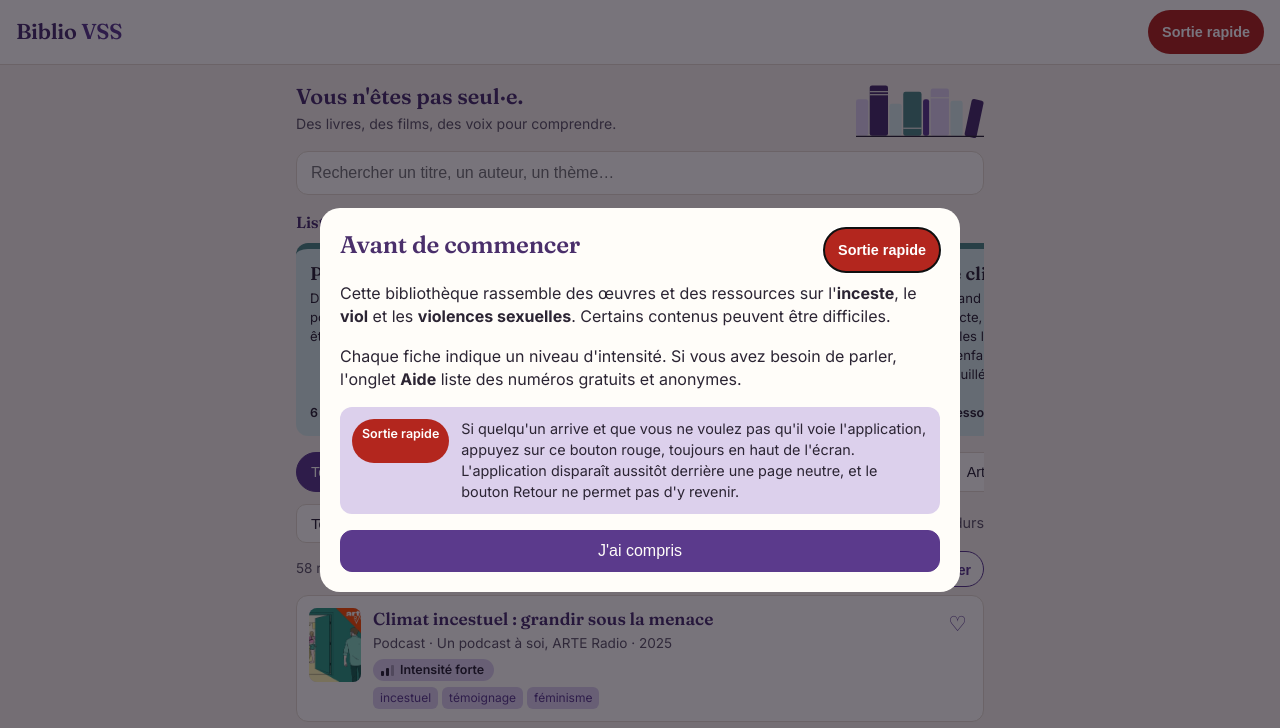
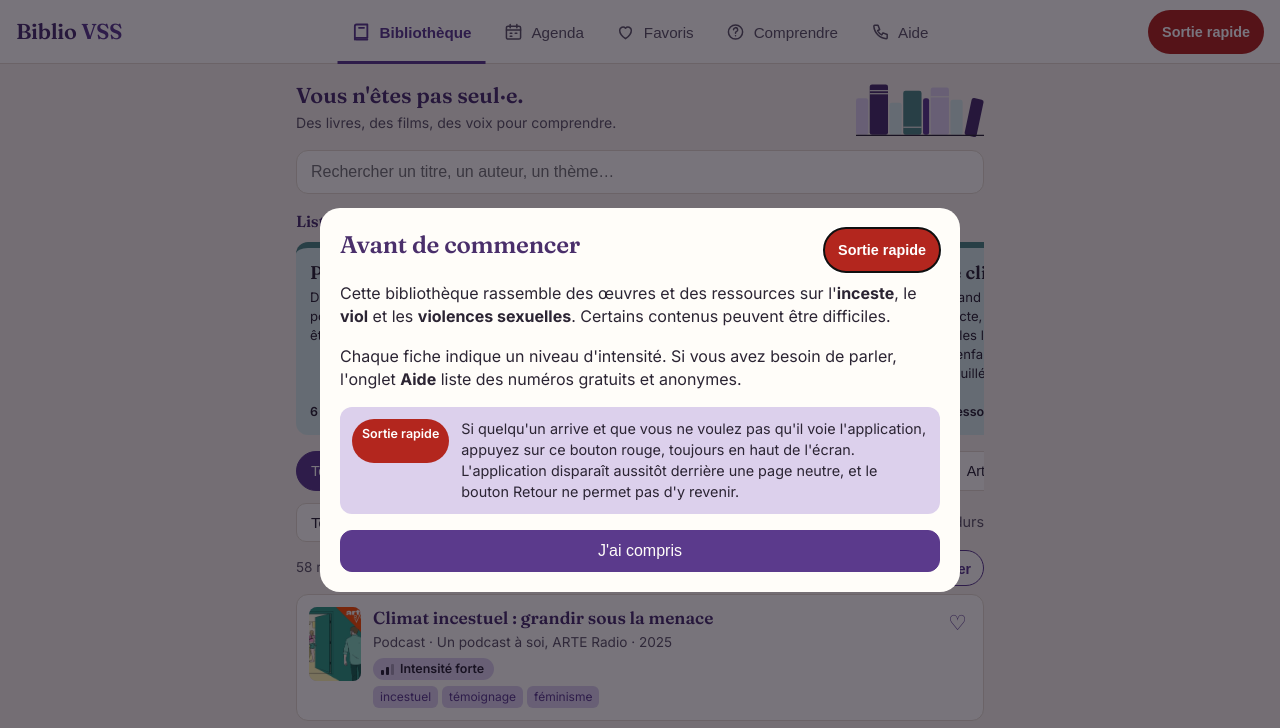
Before and after one commit to manmanvallet-ctrl/biblio-VSS, a website: page index.html in a window 1280 px wide. Shown: the top 728 px of the page. Drawn offline with Linux system fonts and the light colour scheme.

Commit message:
Ordinateur : onglets dans la barre du haut au lieu du bas de l'écran
Co-Authored-By: Claude Opus 5.5 <noreply@anthropic.com>
Claude-Session: https://claude.ai/code/session_01L2bda51bcHsHZCjusSE4dq

```diff
--- a/css/style.css
+++ b/css/style.css
@@ -712,3 +712,38 @@ body.neutral { background: #fffdf5; color: #222; padding: 0; }
 @media (prefers-reduced-motion: reduce) {
   ::view-transition-old(root), ::view-transition-new(root) { animation: none; }
 }
+
+/* Ordinateur et tablette en paysage : les onglets passent du bas de l'écran
+   à la barre du haut, entre le nom du site et la Sortie rapide.
+   Même élément <nav> qu'au téléphone : seul son placement change. */
+@media (min-width: 960px) {
+  body { padding-bottom: 0; }
+  .topbar { height: 64px; padding-block: 0; }
+  .tabbar {
+    top: 0;
+    bottom: auto;
+    left: 50%;
+    right: auto;
+    translate: -50% 0;
+    height: 64px;
+    padding-bottom: 0;
+    gap: 4px;
+    background: none;
+    border-top: 0;
+    z-index: 11; /* au-dessus de la barre du haut, qui reste dessous */
+  }
+  .tab {
+    flex: none;
+    flex-direction: row;
+    gap: 8px;
+    padding: 0 14px;
+    font-size: .95rem;
+    border-bottom: 3px solid transparent;
+    border-top: 3px solid transparent;
+  }
+  .tab:hover { color: var(--text); }
+  /* Onglet actif : couleur ET trait souligné, pour ne pas dire l'information par la couleur seule */
+  .tab.active { border-bottom-color: var(--accent); }
+  .tab:focus-visible { outline: 2px solid var(--accent); outline-offset: -6px; border-radius: 8px; }
+  .tab-icon { width: 20px; height: 20px; }
+}
--- a/sw.js
+++ b/sw.js
@@ -1,6 +1,6 @@
 // Service worker : met l'application en cache pour qu'elle fonctionne hors-ligne.
 // Pensez à changer VERSION à chaque mise à jour du contenu.
-const VERSION = "biblio-vss-v21";
+const VERSION = "biblio-vss-v22";
 const FILES = [
   "./",
   "index.html",
```
Also changed, not shown: docs/charte/README.md.
